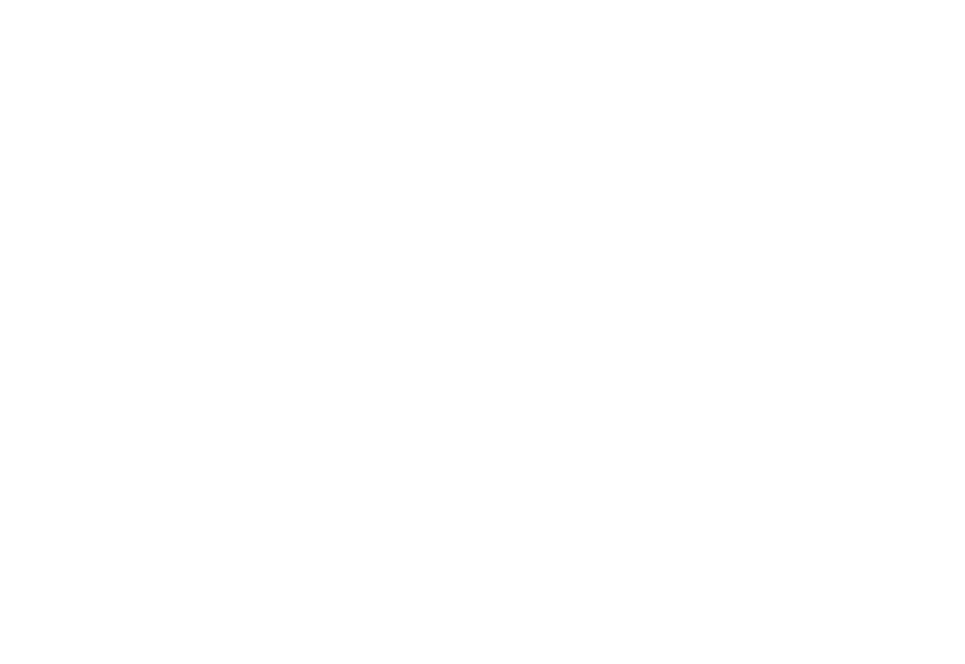
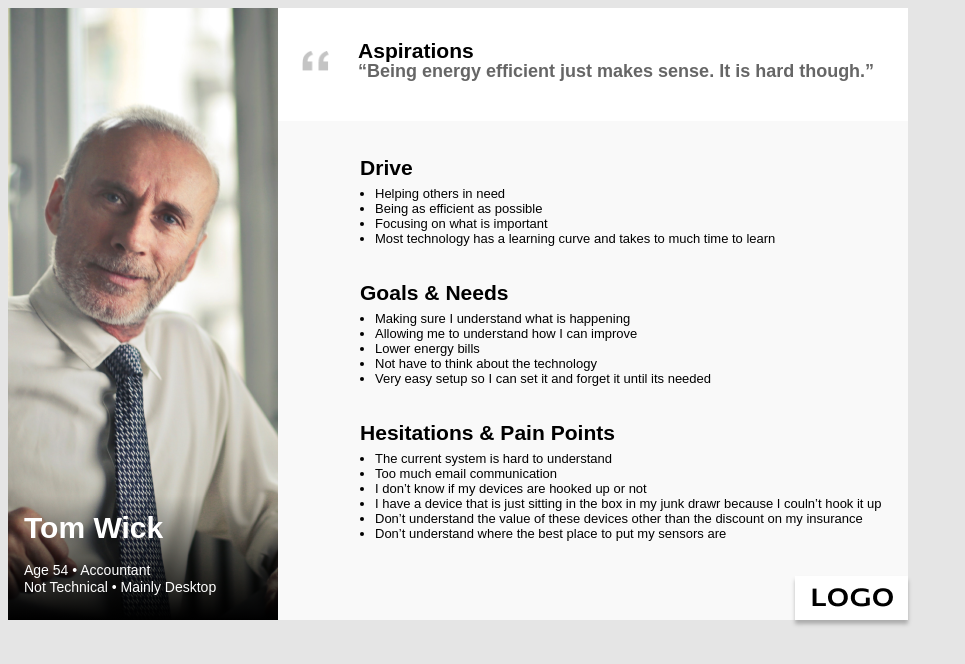
Before and after one commit to nikitachupahin/lessons, a plain HTML site: page index.html in a window 1280 px wide. Shown: the whole page, without its empty margins (0-965 px from the left). Drawn offline with Linux system fonts and the light colour scheme.

Commit message:
added changes

```diff
--- a/index.html
+++ b/index.html
@@ -4,9 +4,60 @@
     <meta charset="UTF-8">
     <meta http-equiv="X-UA-Compatible" content="IE=edge">
     <meta name="viewport" content="width=device-width, initial-scale=1.0">
-    <title>Document</title>
+    <link rel="stylesheet" href="./src/main.css">
+    <title>Information about the person</title>
 </head>
 <body>
-
+    <section class="info">
+        <div class="info__items">
+            <div class="info__title">
+                <img class="logo" src="./logo/“.png" alt="#">
+                <div class="info__title-text">
+                    <h3>Aspirations</h3>
+                    <p>“Being energy efficient just makes sense. It is hard though.”</p>
+                </div>
+            </div>
+            <div class="info__text">
+                <h3>Drive</h3>
+                <ul class="info__list">
+                    <li> Helping others in need </li>
+                    <li> Being as efficient as possible </li>
+                    <li>Focusing on what is important</li>
+                    <li>Most technology has a learning curve and takes to much time to learn</li>
+                </ul>
+                <h3>Goals & Needs</h3>
+                <ul class="info__list">
+                    <li> Making sure I understand what is happening</li>
+                    <li> Allowing me to understand how I can improve</li>
+                    <li>Lower energy bills</li>
+                    <li>Not have to think about the technology</li>
+                    <li>Very easy setup so I can set it and forget it until its needed</li>
+                </ul>
+                <h3>Hesitations & Pain Points</h3>
+                <ul class="info__list">
+                    <li> The current system is hard to understand</li>
+                    <li> Too much email communication</li>
+                    <li> I don’t know if my devices are hooked up or not</li>
+                    <li>I have a device that is just sitting in the box in my junk drawr because I couln’t hook it up</li>
+                    <li>Don’t understand the value of these devices other than the discount on my insurance</li>
+                    <li>Don’t understand where the best place to put my sensors are</li>
+                </ul>
+            </div>
+            <div class="info__img ">
+                <img class="info__img img" src="./img/adult-aged-blur-834863.png" alt="Картинка взрослого человека">
+                <div class="img__items">
+                    <div class="img__items-text" ><h1>Tom Wick</h1>
+                     <p>
+                        Age 54 • Accountant <br>
+                        Not Technical • Mainly Desktop
+                     </p>
+                    </div>
+                </div>
+            </div>
+            <div class="info__logo">
+                <a href="https://www.google.com.ua"><img class="info__logo-name" src="./logo/LOGO.png" alt="Logo"></a>
+            </div>
+        </div>
+    </section>
 </body>
 </html>
--- /dev/null
+++ b/src/main.css
@@ -0,0 +1,114 @@
+body {
+  font-family: Arial;
+  font-style: normal;
+  font-size: 18px;
+  line-height: 21px;
+  background: #e5e5e5;
+}
+h1,
+h2,
+h3,
+h4,
+h5 {
+  margin: 0;
+  padding: 0;
+}
+p {
+  margin: 0;
+}
+
+.info__list {
+  font-size: 13px;
+  line-height: 15px;
+  margin: 0 0 36px;
+  padding: 8px 0 0 15px;
+}
+.info__items {
+  position: relative;
+  width: 900px;
+  height: 612px;
+  background: #ffffff;
+}
+.img__items {
+  position: relative;
+  width: 270px;
+  height: 125px;
+  left: 0px;
+  top: 487px;
+  z-index: 2;
+  background: linear-gradient(180deg, rgba(0, 0, 0, 0) 0%, #000000 100%);
+  color: white;
+}
+.img__items-text {
+  position: absolute;
+  top: 15px;
+  left: 16px;
+  font-size: 14px;
+  line-height: 17px;
+}
+.img__items-text h1 {
+  font-size: 30px;
+  line-height: 36px;
+  margin-bottom: 16px;
+}
+.info__img img {
+  position: absolute;
+  width: 270px;
+  height: 612px;
+  top: 0;
+  left: 0;
+}
+.info__text {
+  position: absolute;
+  width: 548px;
+  height: 463px;
+  top: 113px;
+  left: 270px;
+  padding: 36px 0 0 82px;
+  background: #f9f9f9;
+}
+.info__title {
+  position: absolute;
+  height: 113px;
+  top: 0;
+  left: 270px;
+  display: flex;
+  flex-direction: row;
+}
+
+.info__title-text {
+  position: absolute;
+  width: 517px;
+  height: 21px;
+  left: 80px;
+  top: 32px;
+  font-weight: bold;
+  font-size: 18px;
+  line-height: 21px;
+  display: flex;
+  flex-direction: column;
+}
+.info__title-text p {
+  color: #666666;
+}
+.logo {
+  position: absolute;
+  width: 27px;
+  height: 21px;
+  left: 24px;
+  top: 42px;
+}
+.info__logo {
+  position: absolute;
+  width: 113px;
+  height: 44px;
+  top: 568px;
+  left: 787px;
+  background: #ffffff;
+  box-shadow: 0px 4px 4px rgba(0, 0, 0, 0.25);
+}
+.info__logo-name {
+  position: absolute;
+  left: 17px;
+  top: 12px;
+}
```
Also changed, not shown: README.md (deleted), img/adult-aged-blur-834863.png (added), logo/LOGO.png (added), logo/“.png (added).
